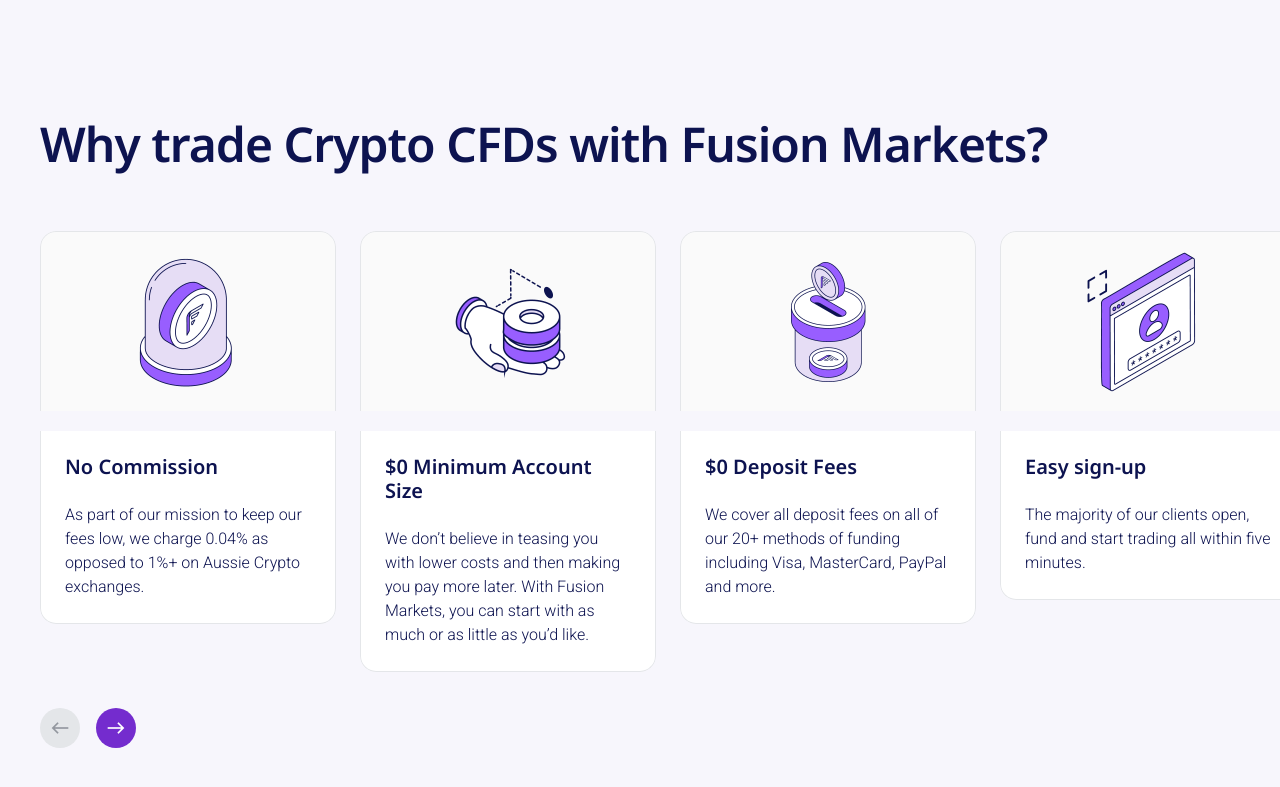
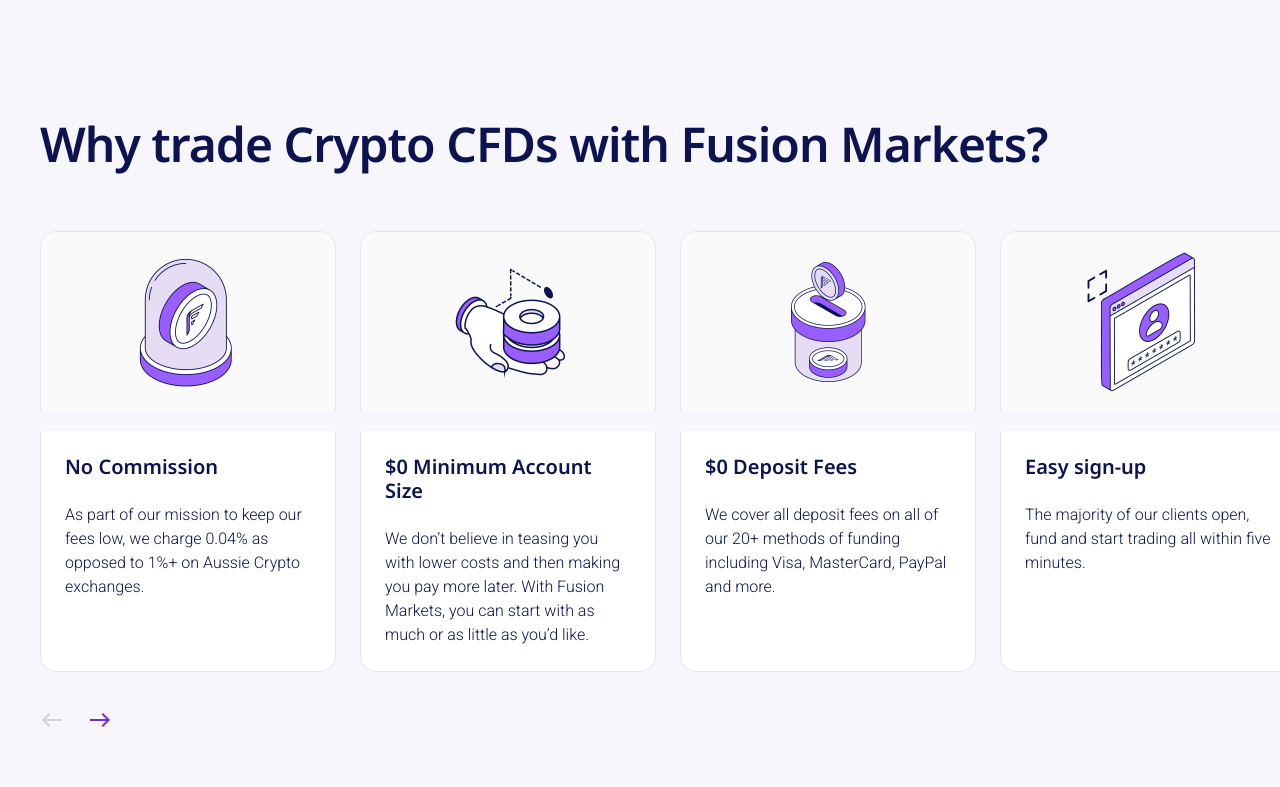
Before and after one commit to thesunfalle-dev/fm.growth-agent, a Next.js app: page /crypto/ in a window 1280 px wide. Shown: the part 667-1454 px from the top of the page. Built offline with nearby package versions, Linux system fonts and the light colour scheme.

Commit message:
Fix hero full-bleed art and USP plain arrows
- Crop brand bg and make white canvas transparent so section purple fills edges
- USP nav: plain Material arrows (no circular pills); inactive gray / active purple
- Equal-height USP cards via flex stretch (drop height:100% that blocked it)

```diff
--- a/app/globals.css
+++ b/app/globals.css
@@ -2501,6 +2501,8 @@
   width: var(--component-card-usp-min-width); /* 276 */
   min-width: var(--component-card-usp-min-width);
   max-width: var(--component-card-usp-max-width); /* 296 */
+  /* Equal-height row: stretch cross-axis; do NOT use height:100% (breaks stretch) */
+  align-self: stretch;
   height: auto;
   min-height: var(--component-card-usp-min-height); /* 364 */
   scroll-snap-align: start;
@@ -2509,39 +2511,49 @@
 .ui-usp-carousel__nav {
   display: inline-flex;
   align-items: center;
-  gap: var(--space-4); /* 16 between arrows */
-}
-
+  gap: var(--space-6); /* 24 between plain arrows (Figma) */
+}
+
+/* Figma 29987:341441 — plain arrows only, no circular fill */
 .ui-usp-carousel__btn {
   display: inline-flex;
   align-items: center;
   justify-content: center;
-  width: 40px;
-  height: 40px;
+  width: auto;
+  height: auto;
+  min-width: 24px;
+  min-height: 24px;
   padding: 0;
   border: 0;
-  border-radius: var(--radius-pill);
-  background: var(--primitive-color-purple500);
-  color: var(--primitive-color-gray0);
+  border-radius: 0;
+  background: transparent;
+  color: var(--primitive-color-purple500);
   cursor: pointer;
-  transition:
-    background var(--motion-duration-fast) var(--motion-easing-standard),
-    opacity var(--motion-duration-fast) var(--motion-easing-standard);
+  transition: color var(--motion-duration-fast) var(--motion-easing-standard);
 }
 
 .ui-usp-carousel__btn:hover:not(:disabled) {
-  background: var(--primitive-color-purple600);
+  background: transparent;
+  color: var(--primitive-color-purple600);
 }
 
 .ui-usp-carousel__btn:disabled {
-  background: var(--primitive-color-gray300);
-  color: var(--primitive-color-gray500);
+  background: transparent;
+  color: var(--primitive-color-gray400);
   cursor: default;
 }
 
 .ui-usp-carousel__btn:focus-visible {
   outline: 2px solid var(--color-border-focus);
-  outline-offset: 2px;
+  outline-offset: 4px;
+  border-radius: var(--radius-sm);
+}
+
+.ui-usp-carousel__btn .ui-icon,
+.ui-usp-carousel__btn .material-symbols-outlined {
+  font-size: 24px;
+  width: 24px;
+  height: 24px;
 }
 
 .ui-card {
@@ -2575,7 +2587,8 @@
   display: flex;
   flex-direction: column;
   width: 100%;
-  height: 100%;
+  /* height:auto + parent align-items:stretch → equal card row */
+  height: auto;
   min-height: var(--component-card-usp-min-height);
   padding: 0;
   border: 0;
@@ -2718,7 +2731,7 @@
   background-position: center center;
   background-size: cover;
   background-repeat: no-repeat;
-  /* Fill brand band completely — avoid side crop gutters */
+  /* Full-bleed fill of brand band (asset cropped of white margins) */
   width: 100%;
   height: 100%;
   min-width: 100%;
@@ -2738,9 +2751,14 @@
   position: relative;
   overflow: hidden;
   color: var(--color-text-on-accent);
-  /* Solid purple under art so edges never flash white if image crops */
+  /*
+   * Full-bleed brand band: solid purple under decorative art
+   * (art PNG has transparent edges after crop — no white gutters).
+   */
   background-color: var(--primitive-color-purple600);
   width: 100%;
+  max-width: none;
+  margin-inline: 0;
 }
 
 .ui-section--brand-bg .ui-container {
--- a/components/ui/UspCarousel.tsx
+++ b/components/ui/UspCarousel.tsx
@@ -75,7 +75,7 @@
           disabled={!canPrev}
           aria-label="Previous cards"
         >
-          <Icon name="west" size={20} />
+          <Icon name="west" size={24} />
         </button>
         <button
           type="button"
@@ -84,7 +84,7 @@
           disabled={!canNext}
           aria-label="Next cards"
         >
-          <Icon name="east" size={20} />
+          <Icon name="east" size={24} />
         </button>
       </div>
     </div>
```
Also changed, not shown: public/images/backgrounds/bg-default.original.png (added), public/images/backgrounds/bg-default.png.
